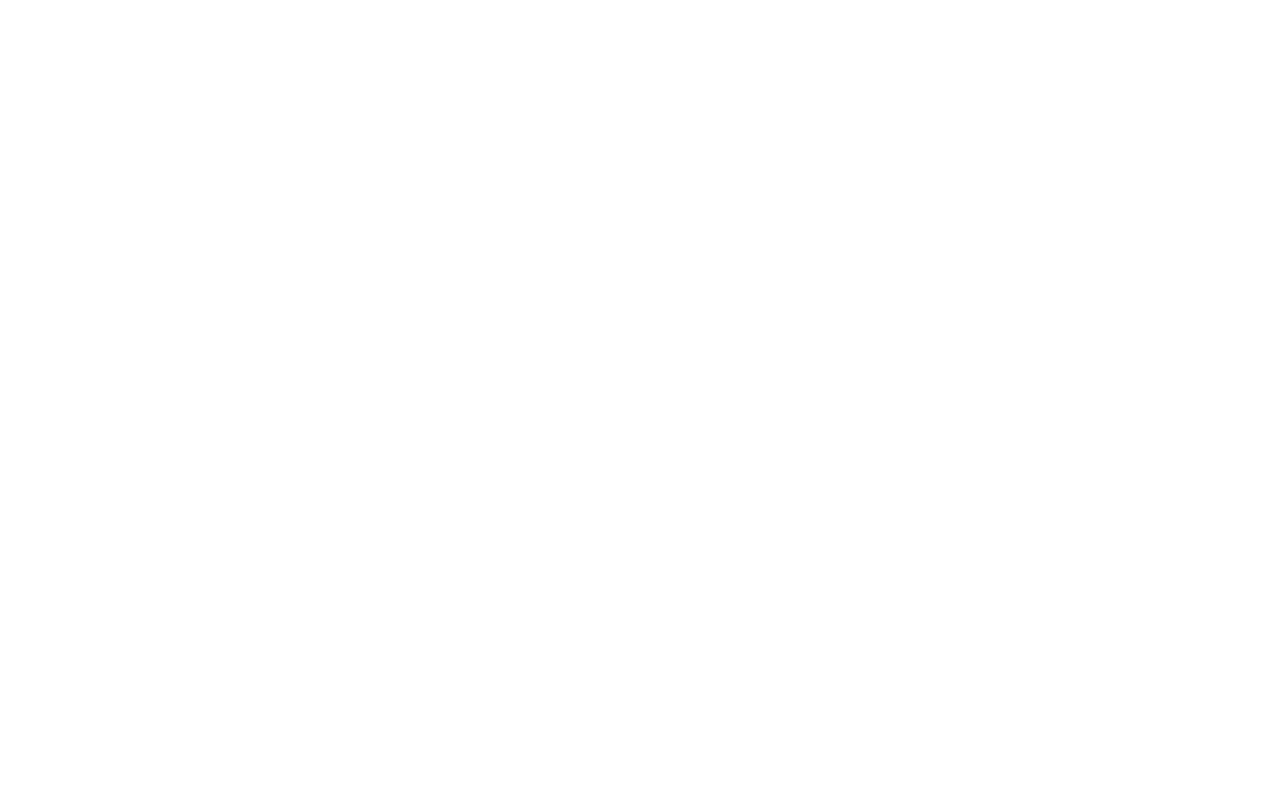
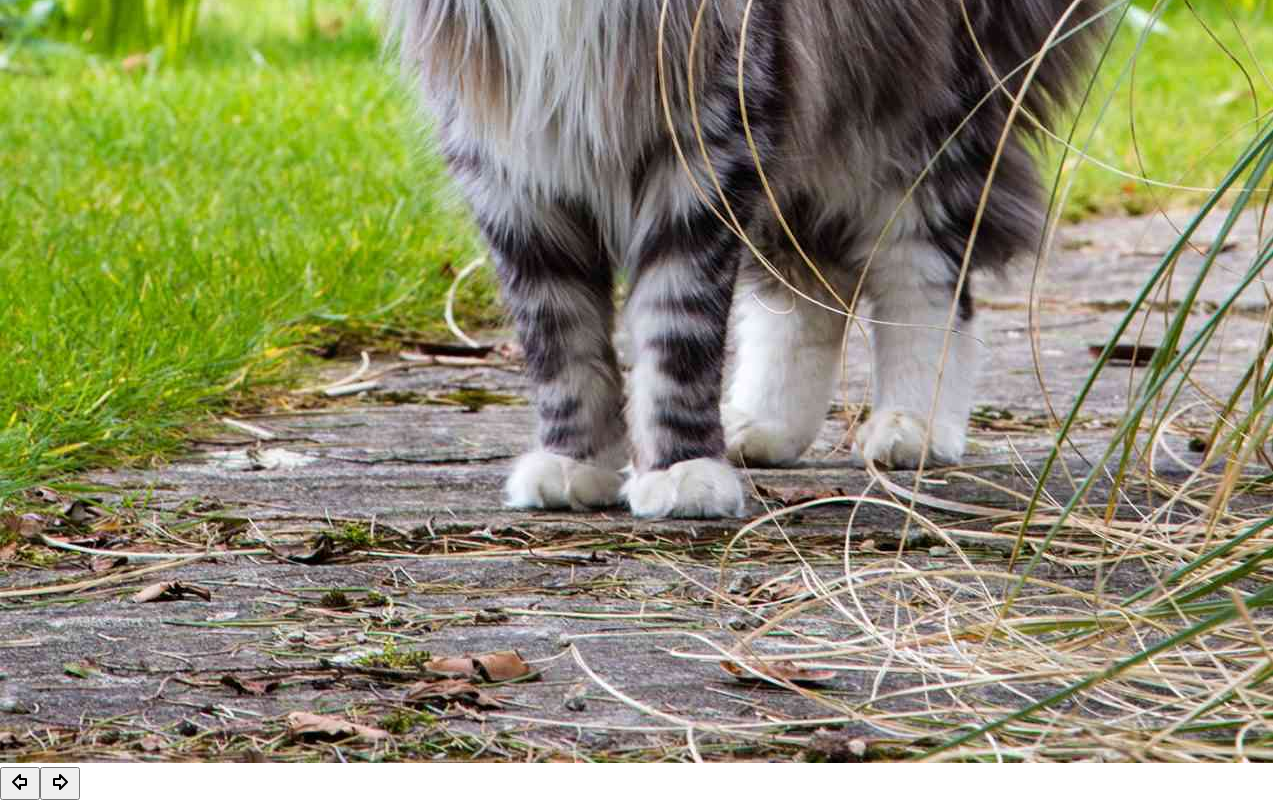
Before and after one commit to antasticAntman/Sliders-and-Carousel, a React (Create React App) app: page / in a window 1280 px wide. Shown: the part 1335-2135 px from the top of the page. Before the commit the page ends 800 px from the top, so only its background shows below. Built offline with nearby package versions, Linux system fonts and the light colour scheme.

Commit message:
added a slider component with cats!

```diff
--- a/package.json
+++ b/package.json
@@ -6,6 +6,7 @@
     "@testing-library/jest-dom": "^5.17.0",
     "@testing-library/react": "^13.4.0",
     "@testing-library/user-event": "^13.5.0",
+    "lucide-react": "^0.288.0",
     "react": "^18.2.0",
     "react-dom": "^18.2.0",
     "react-scripts": "5.0.1",
--- a/src/App.js
+++ b/src/App.js
@@ -1,8 +1,23 @@
-import logo from './logo.svg';
 import './App.css';
+import ImagesSlider from './components/imagesSlider';
+
+// const cat1 = "https://pulpbits.net/wp-content/uploads/2014/01/Tabby-Cat-Images.jpg"
+// const cat2 = "https://i.pinimg.com/originals/2d/f6/db/2df6dbe8ff3e019bc25c43617ba5150d.jpg"
+// const cat3 = "https://petsnurturing.com/wp-content/uploads/2018/11/smallest-cat-breeds-1.jpg"
+// const cat4 = "https://www.rd.com/wp-content/uploads/2021/03/GettyImages-140594401-1-scaled.jpg"
+// const cat5 = ""
+
+import cat1 from './imgs/cat-1.jpg'
+import cat2 from './imgs/cat-2.jpg'
+import cat3 from './imgs/cat-3.jpg'
+import cat4 from './imgs/cat-4.jpg'
+import cat5 from './imgs/cat-5.jpg'
+
+const catIMAGES = [cat1,cat2,cat3,cat4,cat5]
 
 function App() {
   return (
+    <body>
       <header>
         <div id='Logo'>
           <h3>Logo</h3>
@@ -16,6 +31,9 @@ function App() {
           <button id='light-mode'>Dark Mode</button>
         </div>
       </header>
+
+      <ImagesSlider catIMAGES={catIMAGES}/>
+    </body>
   );
 }
 
--- /dev/null
+++ b/src/components/imagesSlider.jsx
@@ -0,0 +1,16 @@
+import { useState } from "react";
+import {ArrowBigLeft, ArrowBigRight} from 'lucide-react'
+
+
+export default function ImagesSlider(props){
+    const [imageIndex, setImageIndex] = useState(4);
+
+
+    return(
+        <div>
+            <img src={props.catIMAGES[imageIndex]} alt ={`cat Images ${imageIndex} `}/>
+            <button><ArrowBigLeft/></button>
+            <button><ArrowBigRight/></button>
+        </div>
+    )
+}
```
Also changed, not shown: 1 other file (tests, documents, lock files or other folders). Lines whose indentation alone changed are shown as unchanged.
